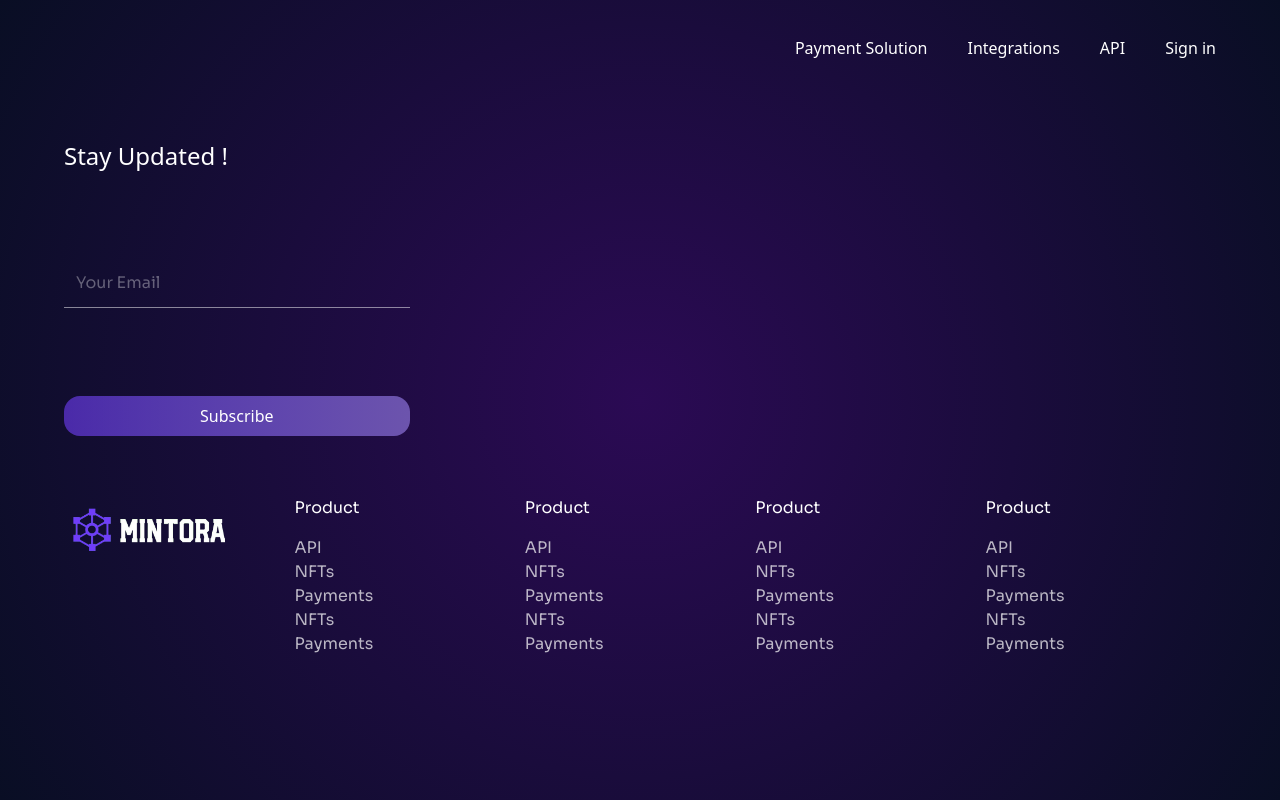
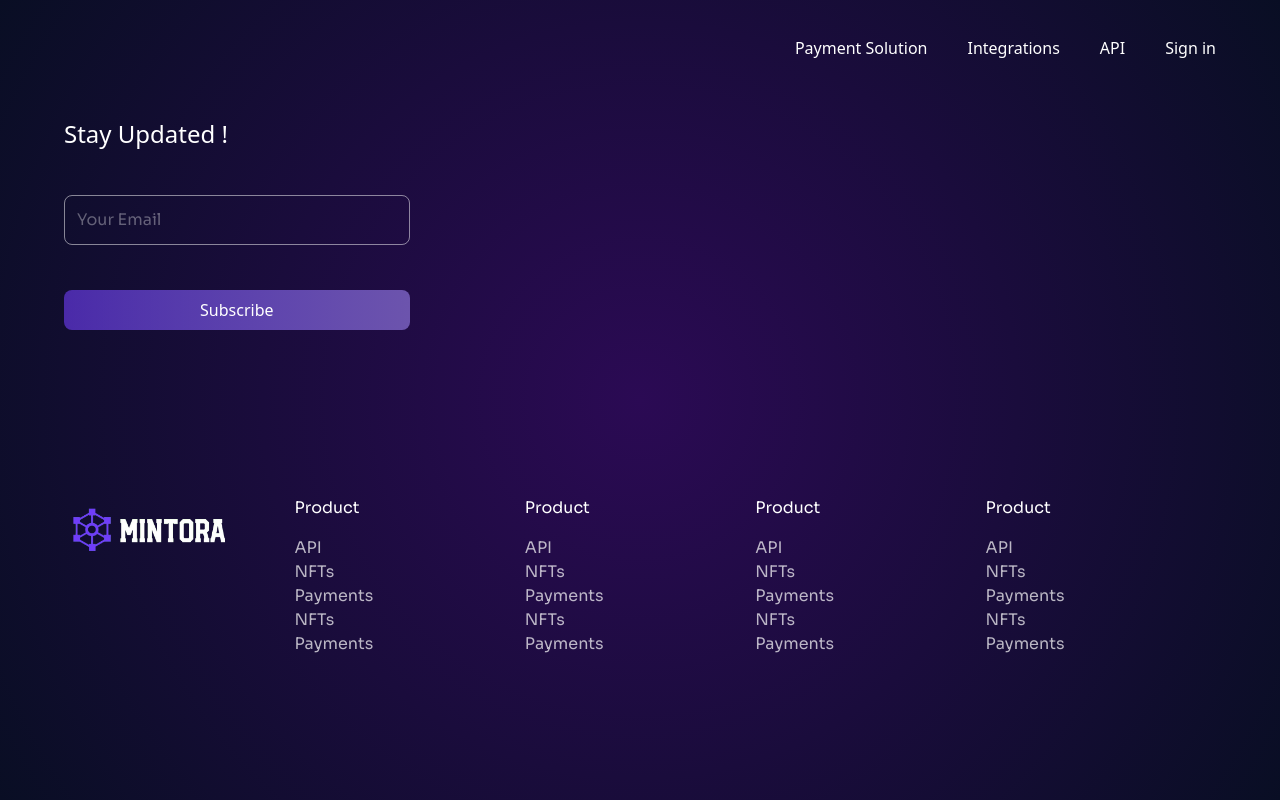
Before and after one commit to dani-dina/React-Web3-landing-page-, a React (Vite) app: page /explore in a window 1280 px wide. Shown: the part 800-1600 px from the top of the page. Built offline with nearby package versions, Linux system fonts and the light colour scheme.

Commit message:
Footer update

```diff
--- a/src/Components/Footer.tsx
+++ b/src/Components/Footer.tsx
@@ -3,7 +3,7 @@ import Button from './Button';
 import { footerLinks } from '../constant/constants';
 const Footer = () => {
   const inputStyle =
-    'w-3/5 bg-transparent outline-0 border-b border-white/50 text-white/70 p-3 font-[sora]';
+    'w-3/5 bg-transparent outline-0 border-1 border-white/50 text-white/70 p-3 font-[sora] rounded-lg';
 
   return (
     <footer className='w-full h-screen bg-[radial-gradient(circle_at_center,_#2B0A54,_#090E24)]'>
@@ -19,12 +19,13 @@ const Footer = () => {
 
         {/* Contact Form */}
         <div className='w-9/10 h-4/5 flex '>
-          <div className='w-1/2 flex flex-col justify-around items-start '>
-            <h1 className='text-white font-["Russo_One"] text-2xl'>
+          <div className='w-1/2 h-2/3 flex flex-col justify-around items-start '>
+            <h1 className='text-white font-["Russo_One"] text-2xl w-3/5'>
               Stay Updated !
             </h1>
             <input className={inputStyle} type="email" placeholder='Your Email' />
-            <Button className='w-3/5 bg-gradient-to-r from-[#703DFA]/60 to-[#6c54ad] hover:opacity-90 transition px-4 py-2 rounded-2xl text-white font-["Russo_One"]'>
+            <Button className='w-3/5 bg-gradient-to-r from-[#703DFA]/60 to-[#6c54ad] hover:opacity-90 transition px-4 py-2
+             rounded-lg text-white font-["Russo_One"]'>
               Subscribe
             </Button>
           </div>
```
